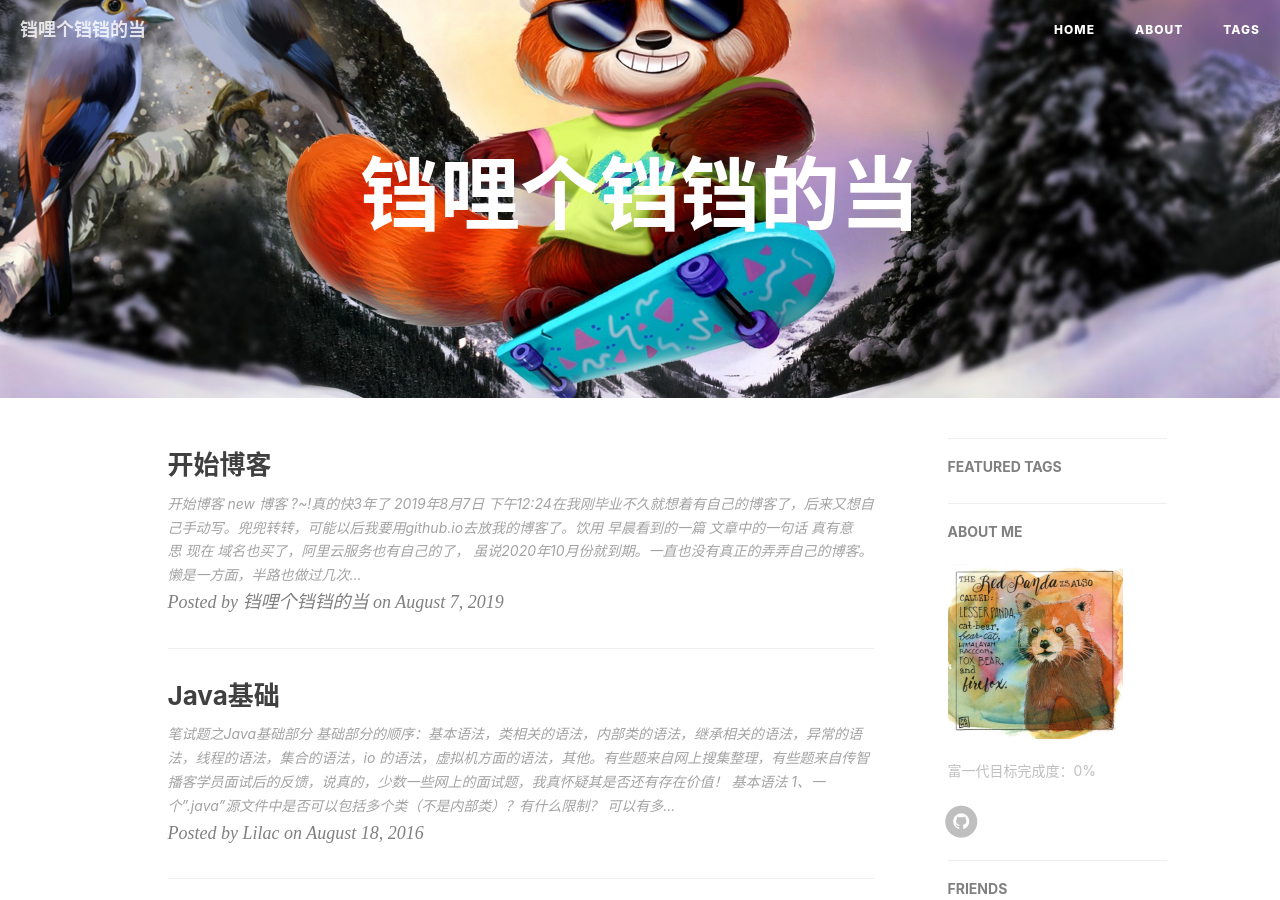
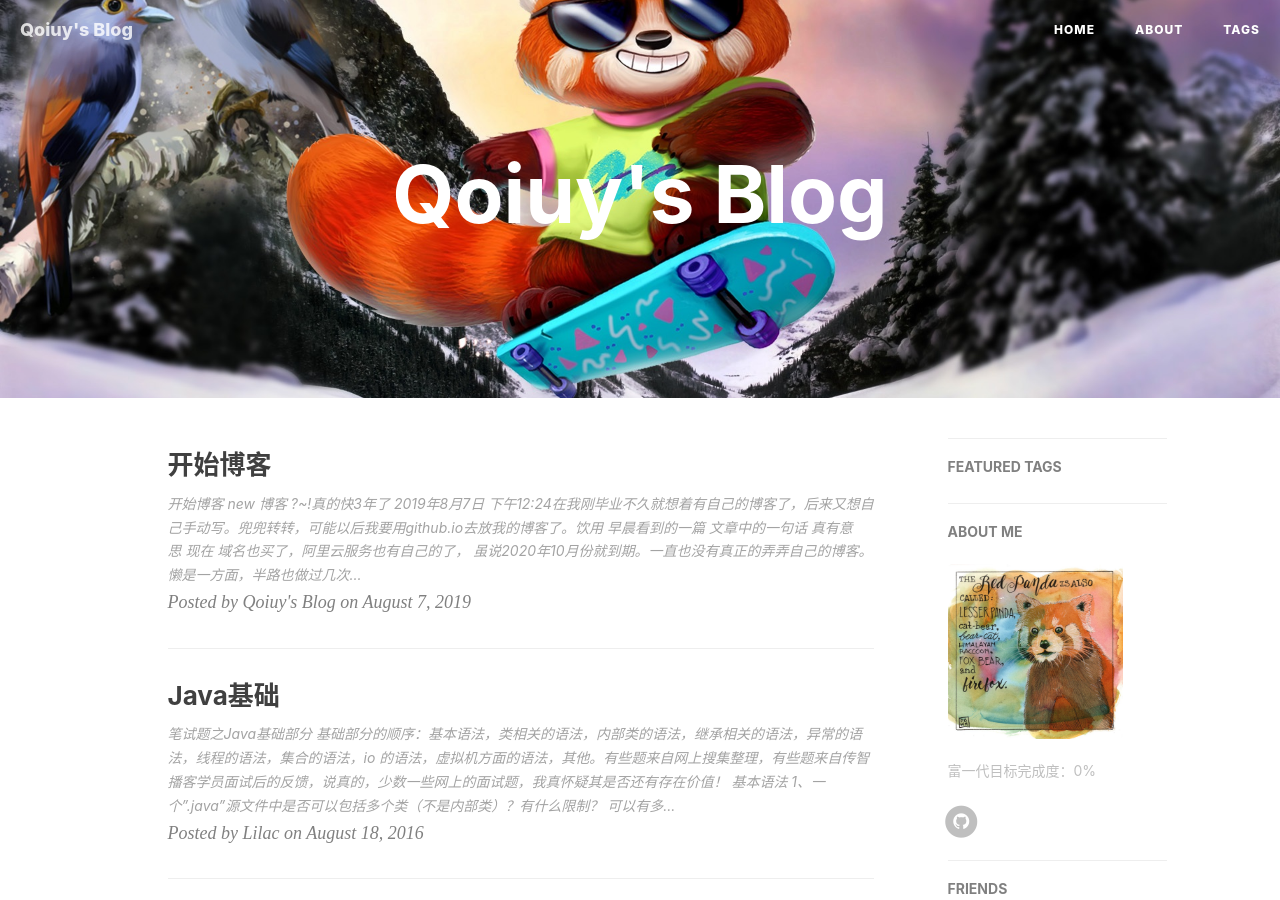
Before and after one commit to Qoiuy/qoiuy.github.io, a Jekyll site: the page built from index.html, in a window 1280 px wide and 900 px high. Built offline with Jekyll 4.4.1, drawn with Linux system fonts in a browser that asks for light colours; nearby versions of some CDN libraries; the list of posts is cut into pages by our own code; comment, search, counter and statistics services are not loaded; some of the changed text lies outside the part shown.

Commit message:
换一下标题

```diff
--- a/_config.yml
+++ b/_config.yml
@@ -1,6 +1,6 @@
 # Site settings
-title: 铛哩个铛铛的当
-SEOTitle: 铛哩个铛铛的当
+title: Qoiuy's Blog
+SEOTitle:
 header-img: img/home-bg.jpg
 email: iszhanggc@163.com
 description: ""
```
